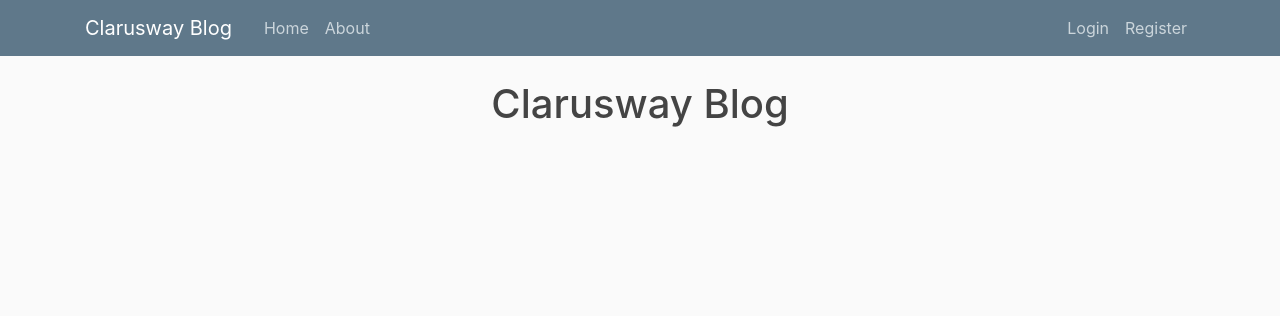
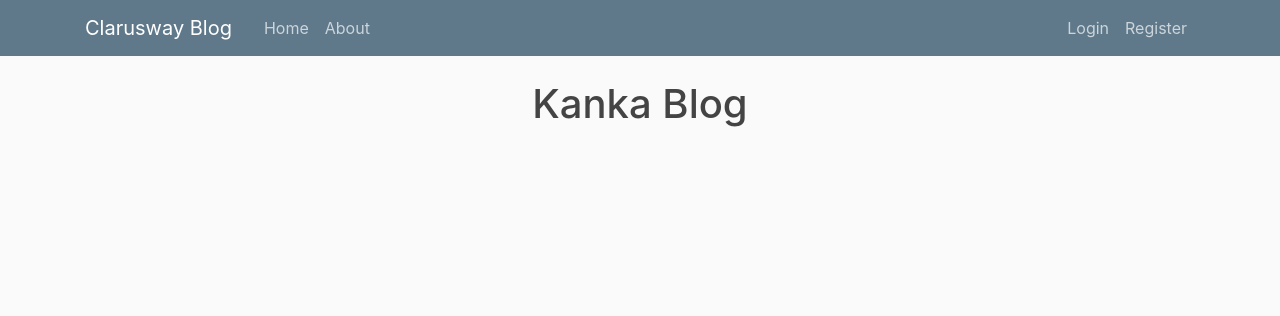
Before and after one commit to Herr-Aksoy/Proje2-Team, a Django app: page / in a window 1280 px wide. Shown: the top 316 px of the page. Run offline with Django 3.2, Linux system fonts and the light colour scheme; data that the repository does not hold is empty; parts of the project's set-up code (start-up, migrations or seed data) failed here and were passed over; some libraries are stand-ins or nearby versions.

Commit message:
Baslik degistirildi

```diff
--- a/src/blog/templates/blog/post_list.html
+++ b/src/blog/templates/blog/post_list.html
@@ -1,7 +1,7 @@
 {% extends 'base.html' %}
 
 {% block content %}
-<h1 style="text-align: center;">Clarusway Blog</h1>
+<h1 style="text-align: center;">Kanka Blog</h1>
 <div class="row mt-5">
     {% for obj in object_list %}
     <div class="col-4">
```
